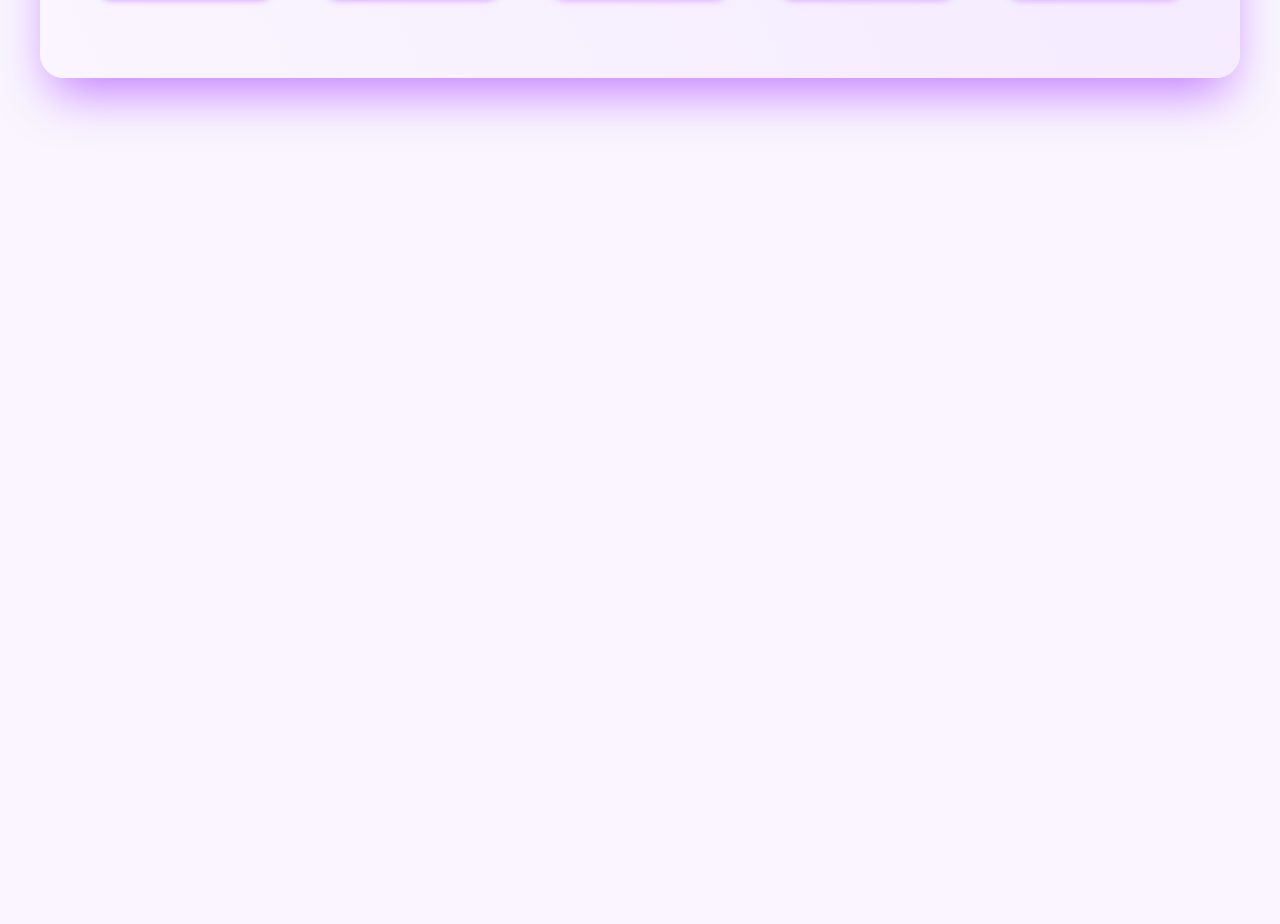
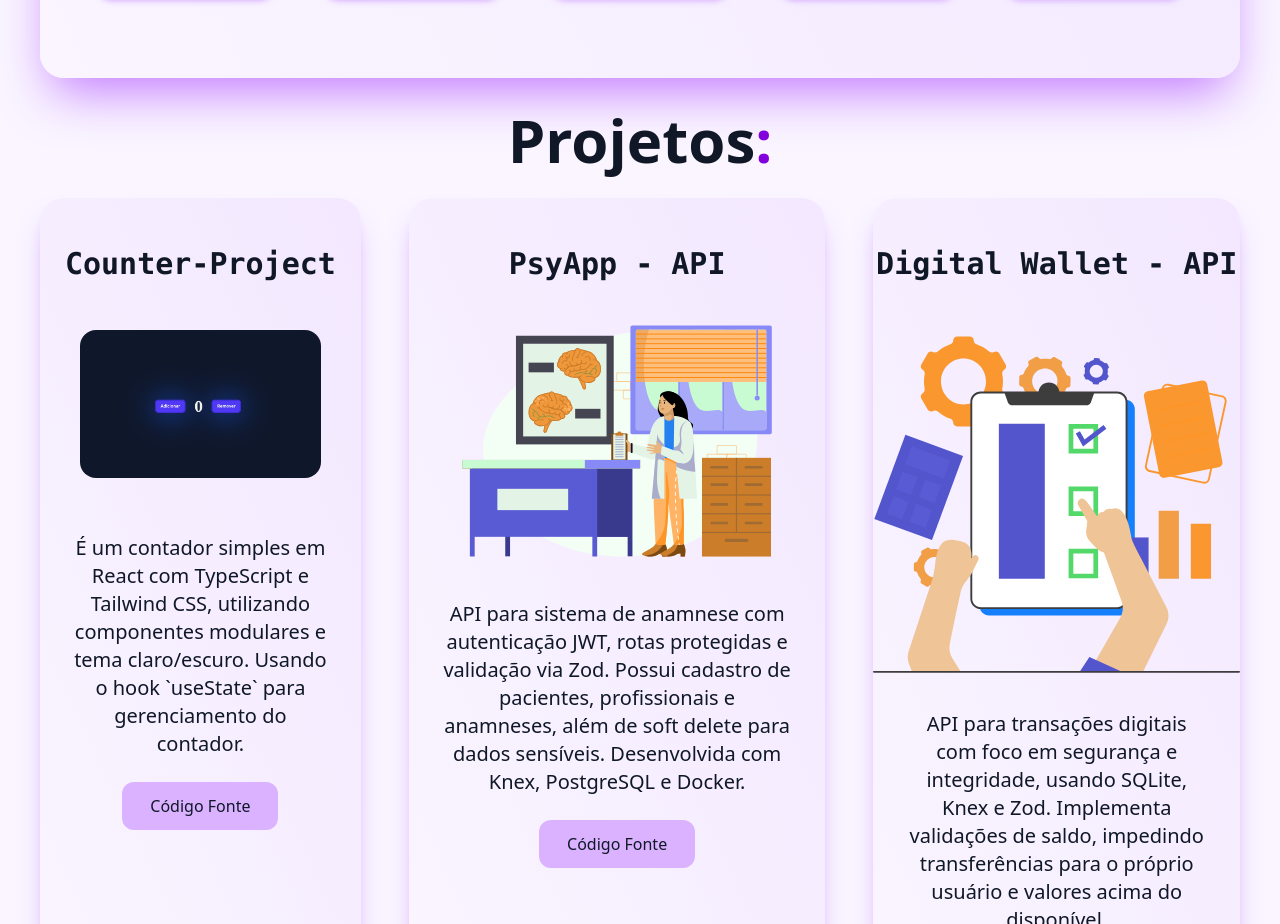
Before and after one commit to Dev-Nadson/Portfolio-1.0, a React (Vite) app: page / in a window 1280 px wide. Shown: the part 1724-2648 px from the top of the page. Before the commit the page ends 1882 px from the top, so only its background shows below. Built offline with nearby package versions, Linux system fonts and the light colour scheme.

Commit message:
Refac: Projetos com responsividade, flex-col e flex-row

```diff
--- a/index.html
+++ b/index.html
@@ -4,7 +4,7 @@
     <meta charset="UTF-8" />
     <link rel="icon" type="image/svg+xml" href="/vite.svg" />
     <meta name="viewport" content="width=device-width, initial-scale=1.0" />
-    <title>portfolio</title>
+    <title>Dev Nadson</title>
   </head>
   <body>
     <div id="root"></div>
--- a/src/App.tsx
+++ b/src/App.tsx
@@ -8,9 +8,9 @@ function App() {
       <body className="flex flex-col min-h-screen bg-purple-50 text-gray-900 py-4 px-5 md:py-8 md:px-10">
         <Header />
         <AboutMe />
+        <Projects />
         {/*
 
-        <Projects />
         */}
 
       </body>
--- a/src/components/About/AboutMe.tsx
+++ b/src/components/About/AboutMe.tsx
@@ -15,7 +15,7 @@ function Tech(props: Iprops) {
 
 function AboutMe() {
     return (
-        <div id="sobremim" className=" h-full my-12 py-10 px-4 lg:pb-20 lg:pt-15 md:px-10 bg-linear-65 from-purple-50 to-purple-100 shadow-2xl shadow-purple-400 border-purple-700 rounded-3xl flex flex-col justify-between">
+        <div id="sobremim" className=" h-full mt-12 mb-8 py-10 px-4 lg:pb-20 lg:pt-15 md:px-10 bg-linear-65 from-purple-50 to-purple-100 shadow-2xl shadow-purple-400 border-purple-700 rounded-3xl flex flex-col justify-between">
             <div className=" flex flex-col items-center gap-2 md:gap-12">
 
                 <h1 className="text-4xl md:text-6xl font-bold">Sobre <strong className="text-indigo-700"> Mim</strong>:</h1>
--- a/src/components/Projects/Projects.tsx
+++ b/src/components/Projects/Projects.tsx
@@ -18,6 +18,7 @@ function ButtonRepo(props: Ibutton) {
 function Project(props: Iproject) {
     const { src, className, text, title, link_repo } = props
     return (
+        <div className=" h-full shadow-xl bg-linear-65 from-purple-50 to-purple-100 shadow-purple-300 border-purple-700 rounded-3xl hover:bg-purple-200 hover:ring-2 hover:ring-amber-50 transition-all duration-300 ease-in-out transform hover:scale-105">
             <div className="flex flex-col justify-between gap-6">
                 <div className="flex justify-center mt-12 text-3xl font-bold font-mono">
                     <h1 >{title}</h1>
@@ -30,28 +31,21 @@ function Project(props: Iproject) {
                     <ButtonRepo name="Código Fonte" link={link_repo} />
                 </div>
             </div>
+        </div>
     )
 }
 
 function Projects() {
     return (
-        <div className="h-[48vw] flex flex-col justify-between gap-7">
+        <div className="h-[48vw] flex flex-col justify-between gap-7 ">
             <div className="text-center">
-                <h1 className="text-[5rem] font-bold">Projetos<span className="text-purple-700">:</span></h1>
+                <h1 className="text-4xl md:text-6xl font-bold">Projetos<span className="text-purple-700">:</span></h1>
             </div>
 
-            <div className="grid grid-cols-3" id="projetos">
-                <div className=" h-[40vw] mb-12 ml-22 border shadow-xl shadow-purple-300 border-purple-700 rounded-3xl hover:bg-purple-200 hover:ring-2 hover:ring-amber-50 transition-all duration-300 ease-in-out transform hover:scale-105">
+            <div className="flex flex-col lg:flex-row justify-around gap-12" id="projetos">
                 <Project title="Counter-Project" src="counter-pj.png" link_repo="#projetos" className="mx-10 mt-6 mb-8 rounded-2xl" text="É um contador simples em React com TypeScript e Tailwind CSS, utilizando componentes modulares e tema claro/escuro. Usando o hook `useState` para gerenciamento do contador." />
-                </div>
-
-                <div className=" h-[40vw] mb-12 mx-9 border shadow-xl shadow-purple-300 border-purple-700 rounded-3xl hover:bg-purple-200 hover:ring-2 hover:ring-amber-50 transition-all duration-300 ease-in-out transform hover:scale-105">
                 <Project title="PsyApp - API" src="office2.svg" link_repo="#projetos" className="mx-7" text="API para sistema de anamnese com autenticação JWT, rotas protegidas e validação via Zod. Possui cadastro de pacientes, profissionais e anamneses, além de soft delete para dados sensíveis. Desenvolvida com Knex, PostgreSQL e Docker." />
-                </div>
-
-                <div className=" h-[40vw] mb-12 mr-22 border shadow-xl shadow-purple-300 border-purple-700 rounded-3xl hover:bg-purple-200 hover:ring-2 hover:ring-amber-50 transition-all duration-300 ease-in-out transform hover:scale-105">
                 <Project title="Digital Wallet - API" src="business.svg" link_repo="#projetos" className="mx-auto size-95" text="API para transações digitais com foco em segurança e integridade, usando SQLite, Knex e Zod. Implementa validações de saldo, impedindo transferências para o próprio usuário e valores acima do disponível." />
-                </div>
             </div>
         </div >
     )
```
Lines whose indentation alone changed are shown as unchanged.
